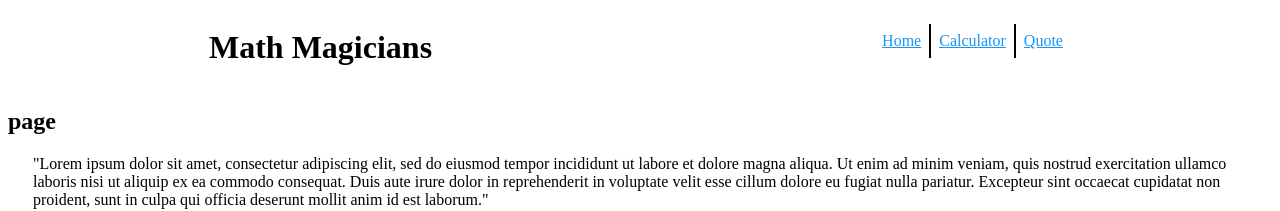
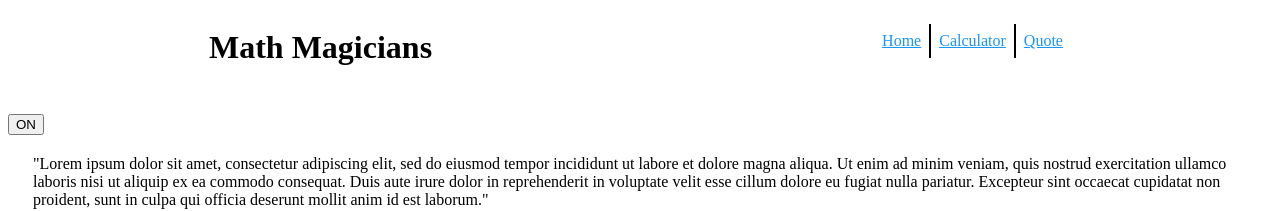
Before and after one commit to luis-pomare/math-magicians, a React (Create React App) app: page / in a window 1280 px wide. Shown: the top 211 px of the page. Built offline with nearby package versions, Linux system fonts and the light colour scheme.

Commit message:
Fix toggle button to use ternary operator

```diff
--- a/src/components/home.js
+++ b/src/components/home.js
@@ -1,10 +1,9 @@
 import React from 'react';
-
-
+import ToggleButton from './toggleButton';
 
 const Home = () => (
   <>
-    <h2>page</h2>
+    <h2><ToggleButton /></h2>
     <p>
       &quot;Lorem ipsum dolor sit amet, consectetur adipiscing elit, sed do
       eiusmod tempor incididunt ut labore et dolore magna aliqua. Ut enim ad
--- a/src/components/toggleButton.js
+++ b/src/components/toggleButton.js
@@ -1,14 +1,13 @@
 import { useState } from 'react';
 
 export default function ToggleButton() {
-  let [buttonState, setButtonState] = useState('Off')
+  let [buttonState, setButtonState] = useState(true)
 
   function handleButon() {
-    if (buttonState === 'Off') setButtonState('On');
-    if (buttonState === 'On') setButtonState('Off');
+    setButtonState((previusButtonState) => !previusButtonState);
   }
 
   return (
-    <button onClick={handleButon}>{buttonState}</button>
+    <button onClick={handleButon}>{buttonState ? 'ON' : 'Off'}</button>
   )
 }
```
